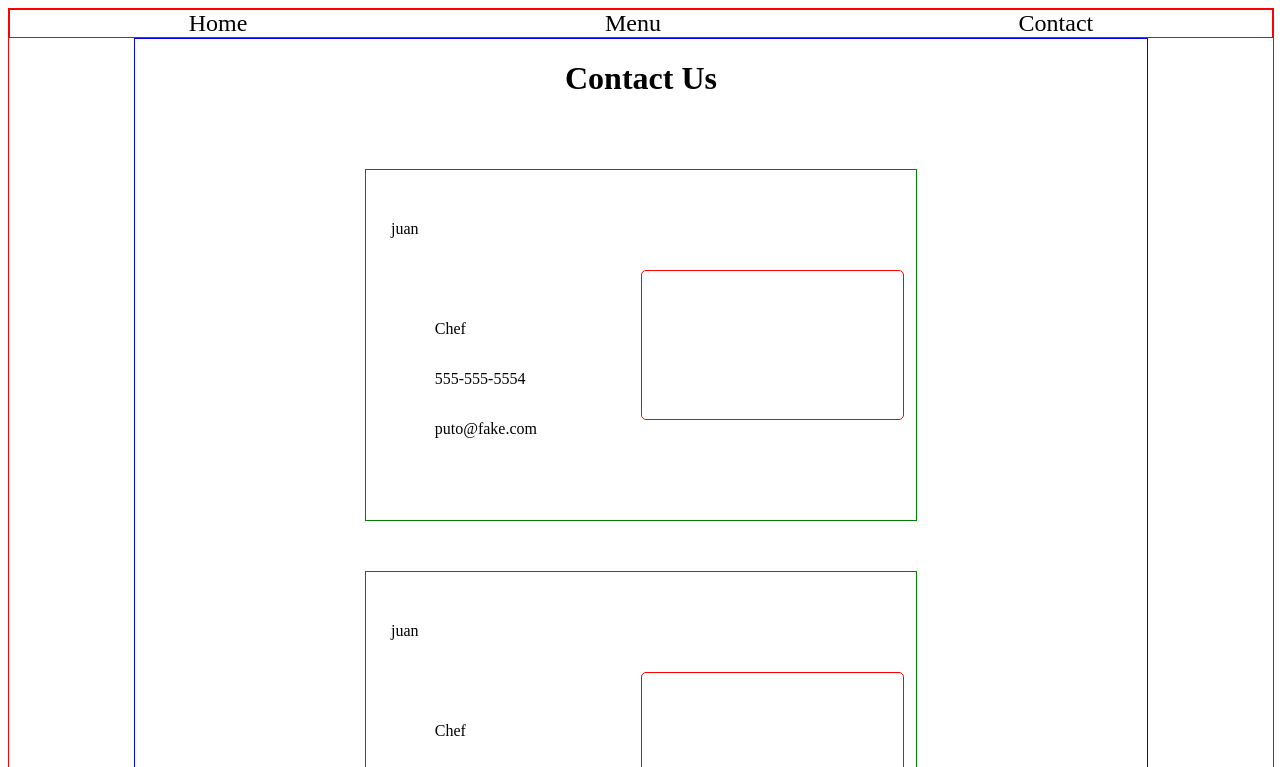
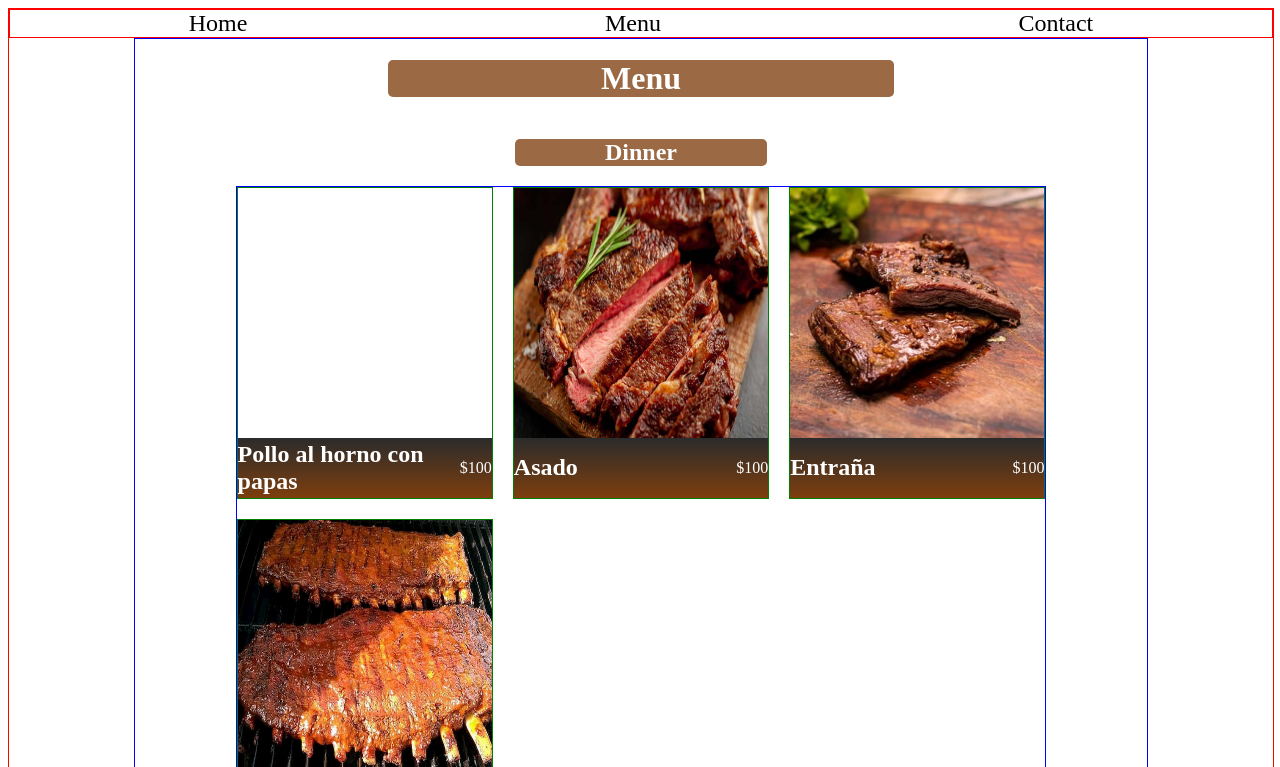
Before and after one commit to jsf97/restaurant, a website built with webpack: page dist/index.html in a window 1280 px wide. Both pictures are taken after a click on the element "Menu". Shown: the top 767 px of the page. Built offline with nearby package versions, Linux system fonts and the light colour scheme; files whose address does not match are found by name.

Commit message:
Faltan pulir detalles de estilo y Home section, aun asì, orgulloso, la base esta

```diff
--- a/src/content.js
+++ b/src/content.js
@@ -57,6 +57,11 @@ export default function contactContent(append) {
   //FIRST CONTANCT ELEMENT
   createContact(container, 'juan');
   createContact(container, 'juan');
+  createContact(container, 'juan');
+  createContact(container, 'juan');
+  createContact(container, 'juan');
+  createContact(container, 'juan');
+  createContact(container, 'juan');
 
   //
 
--- a/src/index.js
+++ b/src/index.js
@@ -27,19 +27,34 @@ navbar.classList.add('nav')
 content.appendChild(navbar)
 //
 
+//SECTION TO APPEND CONTAINERS
+const section = document.createElement('div');
+section.classList.add('section');
+content.appendChild(section)
+//
+
+
+menu.addEventListener('click', ()=> {
+  section.textContent = ''
+  menuContent(section);
+})
+
+contact.addEventListener('click', ()=> {
+  section.textContent = ''
+  contactContent(section);
+})
+
 
 
 //EVENT TO CHANGE CONTENT UI TO MENU
-let menuState = false;
-menu.addEventListener('click', ()=> {
-   if (menuState == false) {
-     menuContent(content);
-     menuState = true;
-   }
-   else {
-     alert(' ya estas en el menu papa')
-   }
- })
+// let menuState = false;
+// menu.addEventListener('click', ()=> {
+//    if (menuState == false) {
+//     menuContent(content);
+//     menuState = true
+//    }
+//    else if (menuState == true) {
+//     alert('ya estas')
+//    }
+//  })
  //
-
- contactContent(content);
--- a/src/style.css
+++ b/src/style.css
@@ -126,3 +126,8 @@
   border-radius: 5px;
   border: 1px solid red;
 }
+
+.section {
+  width: 100%;
+  height: 100%;
+}
```
Also changed, not shown: dist/main.js.
